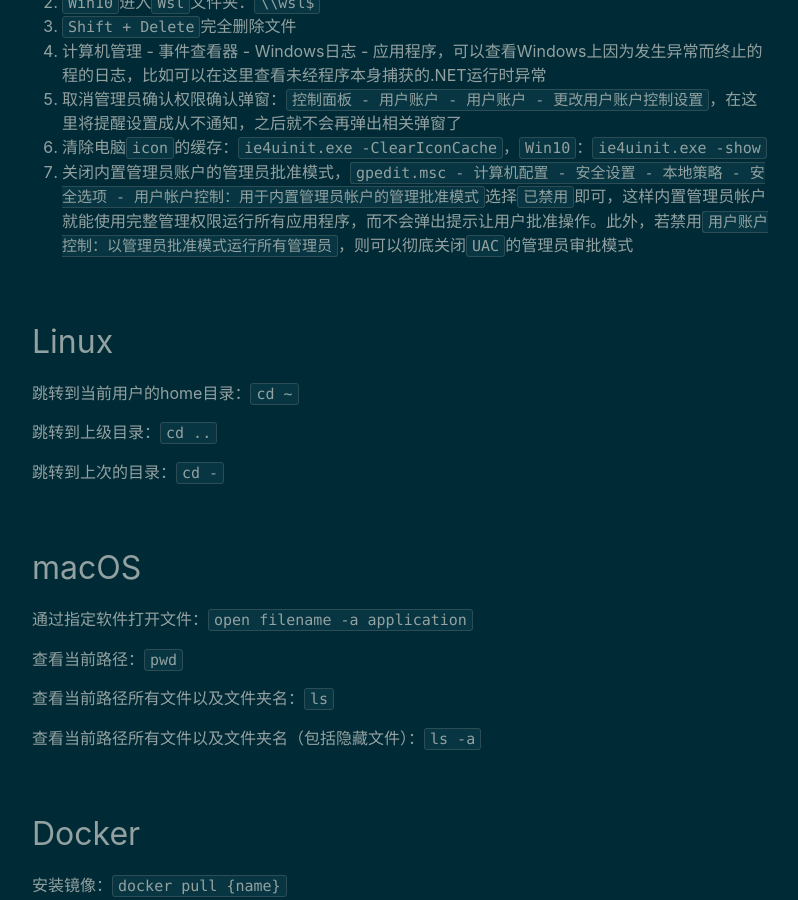
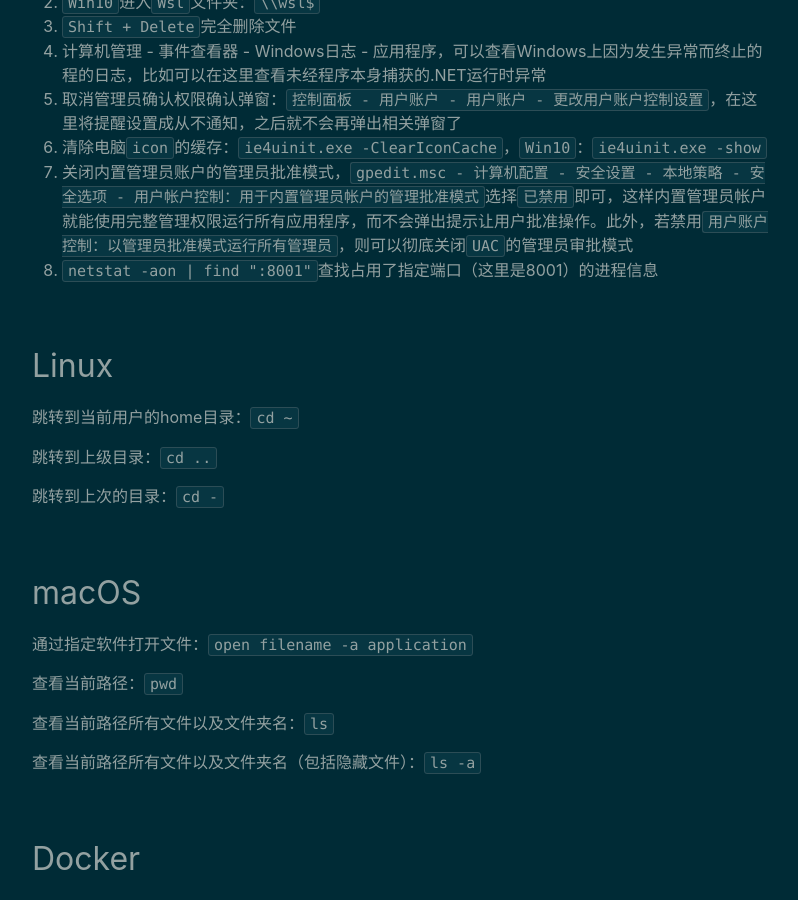
Before and after one commit to KamenRiderKuuga/kamenriderkuuga.github.io, a Jekyll site: the page built from _posts/2020-07-13-Tips-2.md, in a window 1280 px wide and 900 px high, scrolled down 503 px. Shown: the whole window, without its empty margins (238-1036 px from the left). Built offline with Jekyll 4.4.1, drawn with Linux system fonts in a browser that asks for light colours.

Commit message:
Update 2020-07-13-Tips-2.md

```diff
--- a/_posts/2020-07-13-Tips-2.md
+++ b/_posts/2020-07-13-Tips-2.md
@@ -17,6 +17,7 @@ tags: Tips
 5.	取消管理员确认权限确认弹窗：`控制面板 - 用户账户 - 用户账户 - 更改用户账户控制设置`，在这里将提醒设置成从不通知，之后就不会再弹出相关弹窗了
 6.	清除电脑`icon`的缓存：`ie4uinit.exe -ClearIconCache`，`Win10`：`ie4uinit.exe -show`
 7.	关闭内置管理员账户的管理员批准模式，`gpedit.msc - 计算机配置 - 安全设置 - 本地策略 - 安全选项 - 用户帐户控制：用于内置管理员帐户的管理批准模式`选择`已禁用`即可，这样内置管理员帐户就能使用完整管理权限运行所有应用程序，而不会弹出提示让用户批准操作。此外，若禁用`用户账户控制：以管理员批准模式运行所有管理员`，则可以彻底关闭`UAC`的管理员审批模式
+8.	`netstat -aon | find ":8001"`查找占用了指定端口（这里是8001）的进程信息
 
 
 
```
